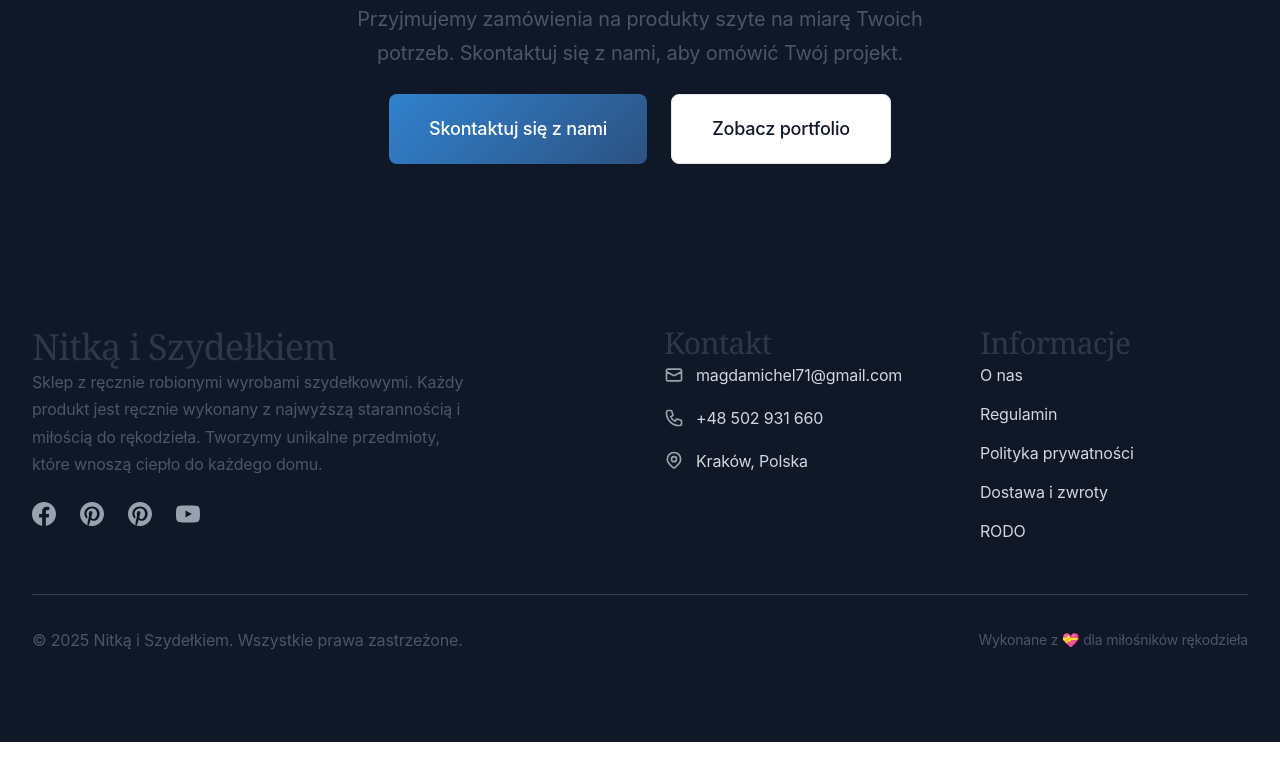
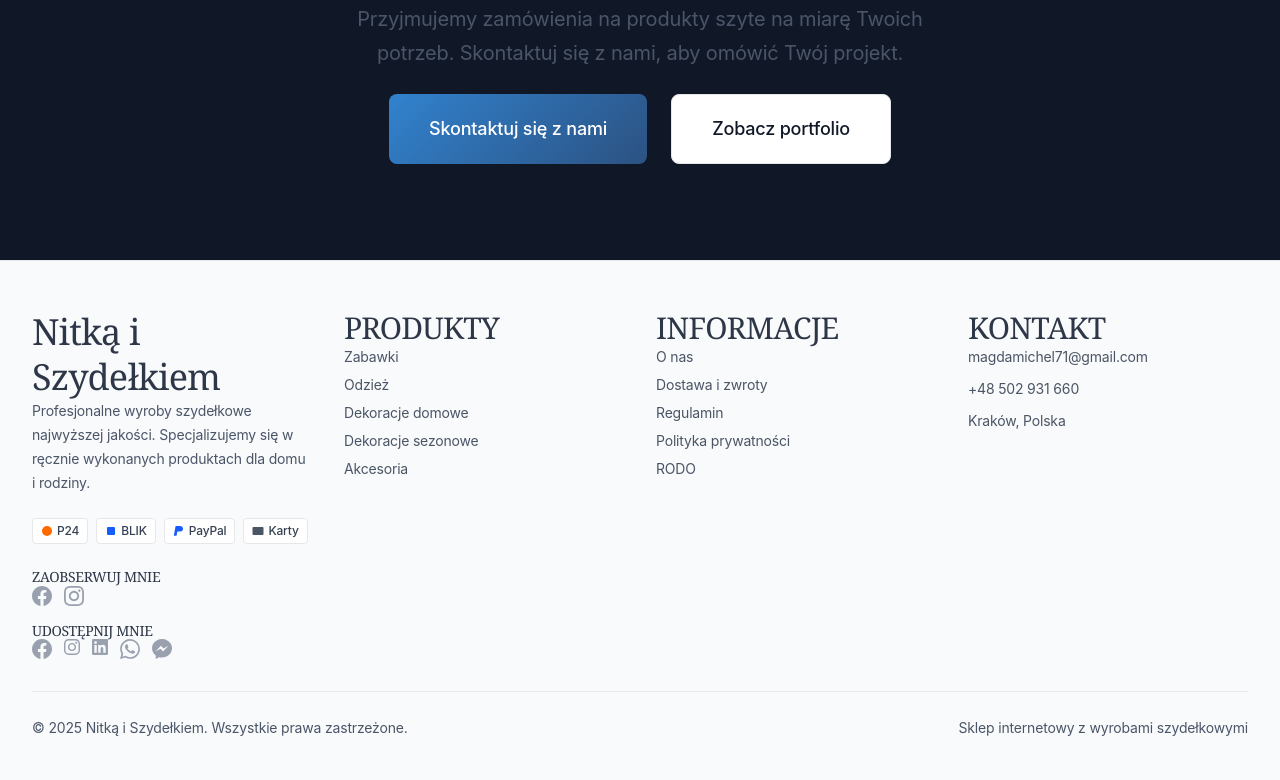
Before and after one commit to Lorexowy/nitkaiszydelkiem, a Next.js app: page / in a window 1280 px wide. Shown: the part 3168-3948 px from the top of the page. Before the commit the page ends 3910 px from the top, so only its background shows below. Built offline with nearby package versions, Linux system fonts and the light colour scheme.

Commit message:
poprawa footer

```diff
--- a/src/components/common/Footer.tsx
+++ b/src/components/common/Footer.tsx
@@ -1,4 +1,6 @@
 // src/components/common/Footer.tsx
+'use client';
+
 import React from 'react';
 import { APP_CONFIG } from '@/lib/constants';
 
@@ -6,122 +8,229 @@
   const currentYear = new Date().getFullYear();
 
   return (
-    <footer className="bg-gray-900 text-white">
-      <div className="max-w-7xl mx-auto px-4 sm:px-6 lg:px-8 py-16">
-        <div className="grid grid-cols-1 md:grid-cols-2 lg:grid-cols-4 gap-12">
+    <footer className="bg-gray-50 border-t border-gray-200">
+      <div className="max-w-7xl mx-auto px-4 sm:px-6 lg:px-8 py-12">
 
-          {/* O nas - szerszy na mobile i tablet */}
-          <div className="lg:col-span-2">
-            <h3 className="logo text-white text-2xl mb-6">
+        {/* Główna treść footer */}
+        <div className="grid grid-cols-1 md:grid-cols-2 lg:grid-cols-4 gap-8">
+
+          {/* O firmie + płatności */}
+          <div className="lg:col-span-1">
+            <h3 className="text-lg font-semibold text-gray-900 mb-4">
               {APP_CONFIG.name}
             </h3>
-            <p className="text-gray-300 mb-6 leading-relaxed max-w-md">
-              {APP_CONFIG.description}. Każdy produkt jest ręcznie wykonany z najwyższą starannością
-              i miłością do rękodzieła. Tworzymy unikalne przedmioty, które wnoszą ciepło do każdego domu.
+            <p className="text-gray-600 text-sm leading-relaxed mb-6">
+              Profesjonalne wyroby szydełkowe najwyższej jakości.
+              Specjalizujemy się w ręcznie wykonanych produktach dla domu i rodziny.
             </p>
 
-            {/* Social Media */}
-            <div className="flex space-x-6">
+            {/* Płatności - małe, z lewej strony */}
+            <div className="mb-6">
+              <div className="flex flex-wrap gap-2">
+                <div className="flex items-center space-x-1 px-2 py-1 bg-white border border-gray-200 rounded text-xs">
+                  <svg className="w-3 h-3 text-orange-500" fill="currentColor" viewBox="0 0 24 24">
+                    <circle cx="12" cy="12" r="10"/>
+                  </svg>
+                  <span className="font-medium text-gray-700">P24</span>
+                </div>
+
+                <div className="flex items-center space-x-1 px-2 py-1 bg-white border border-gray-200 rounded text-xs">
+                  <svg className="w-3 h-3 text-blue-600" fill="currentColor" viewBox="0 0 24 24">
+                    <rect x="4" y="4" width="16" height="16" rx="2"/>
+                  </svg>
+                  <span className="font-medium text-gray-700">BLIK</span>
+                </div>
+
+                <div className="flex items-center space-x-1 px-2 py-1 bg-white border border-gray-200 rounded text-xs">
+                  <svg className="w-3 h-3 text-blue-600" fill="currentColor" viewBox="0 0 24 24">
+                    <path d="M7.076 21.337H2.47a.641.641 0 0 1-.633-.74L4.944 2.983C5.026 2.411 5.516 2 6.099 2h7.875c1.754 0 3.213.508 4.338 1.509 1.105 0.98 1.686 2.372 1.686 4.033 0 3.358-2.237 5.541-5.713 5.541H9.41c-.434 0-.817.303-.905.73L7.076 21.337z"/>
+                  </svg>
+                  <span className="font-medium text-gray-700">PayPal</span>
+                </div>
+
+                <div className="flex items-center space-x-1 px-2 py-1 bg-white border border-gray-200 rounded text-xs">
+                  <svg className="w-3 h-3 text-gray-600" fill="currentColor" viewBox="0 0 24 24">
+                    <rect x="1" y="4" width="22" height="16" rx="2"/>
+                    <path d="M1 10h22"/>
+                  </svg>
+                  <span className="font-medium text-gray-700">Karty</span>
+                </div>
+              </div>
+            </div>
+
+            {/* Zaobserwuj mnie */}
+            <div className="mb-4">
+              <h5 className="text-sm font-semibold text-gray-900 uppercase tracking-wider mb-3">
+                Zaobserwuj mnie
+              </h5>
+              <div className="flex space-x-3">
                 <a
                   href={APP_CONFIG.socialMedia.facebook}
-                className="text-gray-400 hover:text-white transition-colors"
+                  className="text-gray-400 hover:text-gray-600 transition-colors"
                   aria-label="Facebook"
                 >
-                <svg className="w-6 h-6" fill="currentColor" viewBox="0 0 24 24">
+                  <svg className="w-5 h-5" fill="currentColor" viewBox="0 0 24 24">
                     <path d="M24 12.073c0-6.627-5.373-12-12-12s-12 5.373-12 12c0 5.99 4.388 10.954 10.125 11.854v-8.385H7.078v-3.47h3.047V9.43c0-3.007 1.792-4.669 4.533-4.669 1.312 0 2.686.235 2.686.235v2.953H15.83c-1.491 0-1.956.925-1.956 1.874v2.25h3.328l-.532 3.47h-2.796v8.385C19.612 23.027 24 18.062 24 12.073z"/>
                   </svg>
                 </a>
                 <a
                   href={APP_CONFIG.socialMedia.instagram}
-                className="text-gray-400 hover:text-white transition-colors"
+                  className="text-gray-400 hover:text-gray-600 transition-colors"
                   aria-label="Instagram"
                 >
-                <svg className="w-6 h-6" fill="currentColor" viewBox="0 0 24 24">
-                  <path d="M12.017 0C5.396 0 .029 5.367.029 11.987c0 5.079 3.158 9.417 7.618 11.174-.105-.949-.199-2.403.041-3.439.219-.937 1.406-5.957 1.406-5.957s-.359-.72-.359-1.781c0-1.663.967-2.911 2.168-2.911 1.024 0 1.518.769 1.518 1.688 0 1.029-.653 2.567-.992 3.992-.285 1.193.6 2.165 1.775 2.165 2.128 0 3.768-2.245 3.768-5.487 0-2.861-2.063-4.869-5.008-4.869-3.41 0-5.409 2.562-5.409 5.199 0 1.033.394 2.143.889 2.741.099.12.112.225.085.347-.09.375-.293 1.199-.334 1.363-.053.225-.172.271-.402.165-1.495-.69-2.433-2.878-2.433-4.646 0-3.776 2.748-7.252 7.92-7.252 4.158 0 7.392 2.967 7.392 6.923 0 4.135-2.607 7.462-6.233 7.462-1.214 0-2.357-.629-2.746-1.378l-.749 2.848c-.269 1.045-1.004 2.352-1.498 3.146 1.123.345 2.306.535 3.55.535 6.624 0 11.99-5.367 11.99-11.988C24.007 5.367 18.641.001 12.017.001z"/>
+                  <svg className="w-5 h-5" fill="currentColor" viewBox="0 0 24 24">
+                    <path d="M12 2.163c3.204 0 3.584.012 4.85.07 3.252.148 4.771 1.691 4.919 4.919.058 1.265.069 1.645.069 4.849 0 3.205-.012 3.584-.069 4.849-.149 3.225-1.664 4.771-4.919 4.919-1.266.058-1.644.07-4.85.07-3.204 0-3.584-.012-4.849-.07-3.26-.149-4.771-1.699-4.919-4.92-.058-1.265-.07-1.644-.07-4.849 0-3.204.013-3.583.07-4.849.149-3.227 1.664-4.771 4.919-4.919 1.266-.057 1.645-.069 4.849-.069zm0-2.163c-3.259 0-3.667.014-4.947.072-4.358.2-6.78 2.618-6.98 6.98-.059 1.281-.073 1.689-.073 4.948 0 3.259.014 3.668.072 4.948.2 4.358 2.618 6.78 6.98 6.98 1.281.058 1.689.072 4.948.072 3.259 0 3.668-.014 4.948-.072 4.354-.2 6.782-2.618 6.979-6.98.059-1.28.073-1.689.073-4.948 0-3.259-.014-3.667-.072-4.947-.196-4.354-2.617-6.78-6.979-6.98-1.281-.059-1.69-.073-4.949-.073z"/>
+                    <path d="M12 5.838c-3.403 0-6.162 2.759-6.162 6.162s2.759 6.163 6.162 6.163 6.162-2.759 6.162-6.163c0-3.403-2.759-6.162-6.162-6.162zm0 10.162c-2.209 0-4-1.79-4-4 0-2.209 1.791-4 4-4s4 1.791 4 4c0 2.21-1.791 4-4 4zm6.406-11.845c-.796 0-1.441.645-1.441 1.44s.645 1.44 1.441 1.44c.795 0 1.439-.645 1.439-1.44s-.644-1.44-1.439-1.44z"/>
+                  </svg>
+                </a>
+              </div>
+            </div>
+
+            {/* Udostępnij mnie */}
+            <div>
+              <h5 className="text-sm font-semibold text-gray-900 uppercase tracking-wider mb-3">
+                Udostępnij mnie
+              </h5>
+              <div className="flex space-x-3">
+                <a
+                  href={`https://www.facebook.com/sharer/sharer.php?u=${encodeURIComponent(typeof window !== 'undefined' ? window.location.href : 'https://nitkaiszydelkiem.pl')}`}
+                  target="_blank"
+                  rel="noopener noreferrer"
+                  className="text-gray-400 hover:text-gray-600 transition-colors"
+                  aria-label="Udostępnij na Facebook"
+                >
+                  <svg className="w-5 h-5" fill="currentColor" viewBox="0 0 24 24">
+                    <path d="M24 12.073c0-6.627-5.373-12-12-12s-12 5.373-12 12c0 5.99 4.388 10.954 10.125 11.854v-8.385H7.078v-3.47h3.047V9.43c0-3.007 1.792-4.669 4.533-4.669 1.312 0 2.686.235 2.686.235v2.953H15.83c-1.491 0-1.956.925-1.956 1.874v2.25h3.328l-.532 3.47h-2.796v8.385C19.612 23.027 24 18.062 24 12.073z"/>
                   </svg>
                 </a>
                 <a
-                href={APP_CONFIG.socialMedia.pinterest}
-                className="text-gray-400 hover:text-white transition-colors"
-                aria-label="Pinterest"
+                  href="https://www.instagram.com/"
+                  target="_blank"
+                  rel="noopener noreferrer"
+                  className="text-gray-400 hover:text-gray-600 transition-colors"
+                  aria-label="Udostępnij na Instagram"
                 >
-                <svg className="w-6 h-6" fill="currentColor" viewBox="0 0 24 24">
-                  <path d="M12.017 0C5.396 0 .029 5.367.029 11.987c0 5.079 3.158 9.417 7.618 11.174-.105-.949-.199-2.403.041-3.439.219-.937 1.406-5.957 1.406-5.957s-.359-.72-.359-1.781c0-1.663.967-2.911 2.168-2.911 1.024 0 1.518.769 1.518 1.688 0 1.029-.653 2.567-.992 3.992-.285 1.193.6 2.165 1.775 2.165 2.128 0 3.768-2.245 3.768-5.487 0-2.861-2.063-4.869-5.008-4.869-3.41 0-5.409 2.562-5.409 5.199 0 1.033.394 2.143.889 2.741.099.12.112.225.085.347-.09.375-.293 1.199-.334 1.363-.053.225-.172.271-.402.165-1.495-.69-2.433-2.878-2.433-4.646 0-3.776 2.748-7.252 7.92-7.252 4.158 0 7.392 2.967 7.392 6.923 0 4.135-2.607 7.462-6.233 7.462-1.214 0-2.357-.629-2.746-1.378l-.749 2.848c-.269 1.045-1.004 2.352-1.498 3.146 1.123.345 2.306.535 3.55.535 6.624 0 11.99-5.367 11.99-11.988C24.007 5.367 18.641.001 12.017.001z"/>
+                  <svg className="w-4 h-4" fill="currentColor" viewBox="0 0 24 24">
+                    <path d="M12 2.163c3.204 0 3.584.012 4.85.07 3.252.148 4.771 1.691 4.919 4.919.058 1.265.069 1.645.069 4.849 0 3.205-.012 3.584-.069 4.849-.149 3.225-1.664 4.771-4.919 4.919-1.266.058-1.644.07-4.85.07-3.204 0-3.584-.012-4.849-.07-3.26-.149-4.771-1.699-4.919-4.92-.058-1.265-.07-1.644-.07-4.849 0-3.204.013-3.583.07-4.849.149-3.227 1.664-4.771 4.919-4.919 1.266-.057 1.645-.069 4.849-.069zm0-2.163c-3.259 0-3.667.014-4.947.072-4.358.2-6.78 2.618-6.98 6.98-.059 1.281-.073 1.689-.073 4.948 0 3.259.014 3.668.072 4.948.2 4.358 2.618 6.78 6.98 6.98 1.281.058 1.689.072 4.948.072 3.259 0 3.668-.014 4.948-.072 4.354-.2 6.782-2.618 6.979-6.98.059-1.28.073-1.689.073-4.948 0-3.259-.014-3.667-.072-4.947-.196-4.354-2.617-6.78-6.979-6.98-1.281-.059-1.69-.073-4.949-.073z"/>
+                    <path d="M12 5.838c-3.403 0-6.162 2.759-6.162 6.162s2.759 6.163 6.162 6.163 6.162-2.759 6.162-6.163c0-3.403-2.759-6.162-6.162-6.162zm0 10.162c-2.209 0-4-1.79-4-4 0-2.209 1.791-4 4-4s4 1.791 4 4c0 2.21-1.791 4-4 4zm6.406-11.845c-.796 0-1.441.645-1.441 1.44s.645 1.44 1.441 1.44c.795 0 1.439-.645 1.439-1.44s-.644-1.44-1.439-1.44z"/>
                   </svg>
                 </a>
                 <a
-                href={APP_CONFIG.socialMedia.youtube}
-                className="text-gray-400 hover:text-white transition-colors"
-                aria-label="YouTube"
+                  href={`https://www.linkedin.com/sharing/share-offsite/?url=${encodeURIComponent(typeof window !== 'undefined' ? window.location.href : 'https://nitkaiszydelkiem.pl')}`}
+                  target="_blank"
+                  rel="noopener noreferrer"
+                  className="text-gray-400 hover:text-gray-600 transition-colors"
+                  aria-label="Udostępnij na LinkedIn"
                 >
-                <svg className="w-6 h-6" fill="currentColor" viewBox="0 0 24 24">
-                  <path d="M23.498 6.186a3.016 3.016 0 0 0-2.122-2.136C19.505 3.545 12 3.545 12 3.545s-7.505 0-9.377.505A3.017 3.017 0 0 0 .502 6.186C0 8.07 0 12 0 12s0 3.93.502 5.814a3.016 3.016 0 0 0 2.122 2.136c1.871.505 9.376.505 9.376.505s7.505 0 9.377-.505a3.015 3.015 0 0 0 2.122-2.136C24 15.93 24 12 24 12s0-3.93-.502-5.814zM9.545 15.568V8.432L15.818 12l-6.273 3.568z"/>
+                  <svg className="w-4 h-4" fill="currentColor" viewBox="0 0 24 24">
+                    <path d="M20.447 20.452h-3.554v-5.569c0-1.328-.027-3.037-1.852-3.037-1.853 0-2.136 1.445-2.136 2.939v5.667H9.351V9h3.414v1.561h.046c.477-.9 1.637-1.85 3.37-1.85 3.601 0 4.267 2.37 4.267 5.455v6.286zM5.337 7.433a2.062 2.062 0 01-2.063-2.065 2.064 2.064 0 112.063 2.065zm1.782 13.019H3.555V9h3.564v11.452zM22.225 0H1.771C.792 0 0 .774 0 1.729v20.542C0 23.227.792 24 1.771 24h20.451C23.2 24 24 23.227 24 22.271V1.729C24 .774 23.2 0 22.222 0h.003z"/>
                   </svg>
+                </a>
+                <a
+                  href={`https://api.whatsapp.com/send?text=${encodeURIComponent('Sprawdź ten sklep: ' + (typeof window !== 'undefined' ? window.location.href : 'https://nitkaiszydelkiem.pl'))}`}
+                  target="_blank"
+                  rel="noopener noreferrer"
+                  className="text-gray-400 hover:text-gray-600 transition-colors"
+                  aria-label="Udostępnij na WhatsApp"
+                >
+                  <svg className="w-5 h-5" fill="currentColor" viewBox="0 0 24 24">
+                    <path d="M17.472 14.382c-.297-.149-1.758-.867-2.03-.967-.273-.099-.471-.148-.67.15-.197.297-.767.966-.94 1.164-.173.199-.347.223-.644.075-.297-.15-1.255-.463-2.39-1.475-.883-.788-1.48-1.761-1.653-2.059-.173-.297-.018-.458.13-.606.134-.133.298-.347.446-.52.149-.174.198-.298.298-.497.099-.198.05-.371-.025-.52-.075-.149-.669-1.612-.916-2.207-.242-.579-.487-.5-.669-.51-.173-.008-.371-.01-.57-.01-.198 0-.52.074-.792.372-.272.297-1.04 1.016-1.04 2.479 0 1.462 1.065 2.875 1.213 3.074.149.198 2.096 3.2 5.077 4.487.709.306 1.262.489 1.694.625.712.227 1.36.195 1.871.118.571-.085 1.758-.719 2.006-1.413.248-.694.248-1.289.173-1.413-.074-.124-.272-.198-.57-.347m-5.421 7.403h-.004a9.87 9.87 0 01-5.031-1.378l-.361-.214-3.741.982.998-3.648-.235-.374a9.86 9.86 0 01-1.51-5.26c.001-5.45 4.436-9.884 9.888-9.884 2.64 0 5.122 1.03 6.988 2.898a9.825 9.825 0 012.893 6.994c-.003 5.45-4.437 9.884-9.885 9.884m8.413-18.297A11.815 11.815 0 0012.05 0C5.495 0 .16 5.335.157 11.892c0 2.096.547 4.142 1.588 5.945L.057 24l6.305-1.654a11.882 11.882 0 005.683 1.448h.005c6.554 0 11.89-5.335 11.893-11.893A11.821 11.821 0 0020.465 3.488"/>
+                  </svg>
+                </a>
+                <a
+                  href="https://www.messenger.com/"
+                  target="_blank"
+                  rel="noopener noreferrer"
+                  className="text-gray-400 hover:text-gray-600 transition-colors"
+                  aria-label="Udostępnij na Messenger"
+                >
+                  <svg className="w-5 h-5" fill="currentColor" viewBox="0 0 24 24">
+                    <path d="M12 0C5.373 0 0 4.975 0 11.111c0 3.497 1.745 6.616 4.472 8.652V24l4.086-2.242c1.09.301 2.246.464 3.442.464 6.627 0 12-4.974 12-11.111C24 4.975 18.627 0 12 0zm1.191 14.963l-3.055-3.26-5.963 3.26L10.732 8.1l3.13 3.26L19.752 8.1l-6.561 6.863z"/>
+                  </svg>
+                </a>
+              </div>
+            </div>
+          </div>
+
+          {/* Produkty */}
+          <div>
+            <h4 className="text-sm font-semibold text-gray-900 uppercase tracking-wider mb-6">
+              Produkty
+            </h4>
+            <div className="space-y-2">
+              <a href="/kategorie/zabawki" className="text-gray-600 hover:text-gray-900 block text-sm transition-colors">
+                Zabawki
+              </a>
+              <a href="/kategorie/odziez" className="text-gray-600 hover:text-gray-900 block text-sm transition-colors">
+                Odzież
+              </a>
+              <a href="/kategorie/dekoracje-domowe" className="text-gray-600 hover:text-gray-900 block text-sm transition-colors">
+                Dekoracje domowe
+              </a>
+              <a href="/kategorie/dekoracje-sezonowe" className="text-gray-600 hover:text-gray-900 block text-sm transition-colors">
+                Dekoracje sezonowe
+              </a>
+              <a href="/kategorie/akcesoria" className="text-gray-600 hover:text-gray-900 block text-sm transition-colors">
+                Akcesoria
+              </a>
+            </div>
+          </div>
+
+          {/* Informacje */}
+          <div>
+            <h4 className="text-sm font-semibold text-gray-900 uppercase tracking-wider mb-6">
+              Informacje
+            </h4>
+            <div className="space-y-2">
+              <a href="/o-nas" className="text-gray-600 hover:text-gray-900 block text-sm transition-colors">
+                O nas
+              </a>
+              <a href="/dostawa-zwroty" className="text-gray-600 hover:text-gray-900 block text-sm transition-colors">
+                Dostawa i zwroty
+              </a>
+              <a href="/regulamin" className="text-gray-600 hover:text-gray-900 block text-sm transition-colors">
+                Regulamin
+              </a>
+              <a href="/polityka-prywatnosci" className="text-gray-600 hover:text-gray-900 block text-sm transition-colors">
+                Polityka prywatności
+              </a>
+              <a href="/rodo" className="text-gray-600 hover:text-gray-900 block text-sm transition-colors">
+                RODO
               </a>
             </div>
           </div>
 
           {/* Kontakt */}
           <div>
-            <h4 className="text-lg font-semibold mb-6">Kontakt</h4>
-            <div className="space-y-4 text-gray-300">
-              <div className="flex items-center space-x-3">
-                <svg className="w-5 h-5 text-gray-400" fill="none" stroke="currentColor" viewBox="0 0 24 24">
-                  <path strokeLinecap="round" strokeLinejoin="round" strokeWidth={2} d="M3 8l7.89 4.26a2 2 0 002.22 0L21 8M5 19h14a2 2 0 002-2V7a2 2 0 00-2-2H5a2 2 0 00-2 2v10a2 2 0 002 2z" />
-                </svg>
-                <a href={`mailto:${APP_CONFIG.email}`} className="hover:text-white transition-colors">
+            <h4 className="text-sm font-semibold text-gray-900 uppercase tracking-wider mb-6">
+              Kontakt
+            </h4>
+            <div className="space-y-3">
+              <div className="text-sm text-gray-600">
+                <a href={`mailto:${APP_CONFIG.email}`} className="hover:text-gray-900 transition-colors">
                   {APP_CONFIG.email}
                 </a>
               </div>
-              <div className="flex items-center space-x-3">
-                <svg className="w-5 h-5 text-gray-400" fill="none" stroke="currentColor" viewBox="0 0 24 24">
-                  <path strokeLinecap="round" strokeLinejoin="round" strokeWidth={2} d="M3 5a2 2 0 012-2h3.28a1 1 0 01.948.684l1.498 4.493a1 1 0 01-.502 1.21l-2.257 1.13a11.042 11.042 0 005.516 5.516l1.13-2.257a1 1 0 011.21-.502l4.493 1.498a1 1 0 01.684.949V19a2 2 0 01-2 2h-1C9.716 21 3 14.284 3 6V5z" />
-                </svg>
-                <a href={`tel:${APP_CONFIG.phone}`} className="hover:text-white transition-colors">
+              <div className="text-sm text-gray-600">
+                <a href={`tel:${APP_CONFIG.phone}`} className="hover:text-gray-900 transition-colors">
                   {APP_CONFIG.phone}
                 </a>
               </div>
-              <div className="flex items-start space-x-3">
-                <svg className="w-5 h-5 text-gray-400 mt-0.5" fill="none" stroke="currentColor" viewBox="0 0 24 24">
-                  <path strokeLinecap="round" strokeLinejoin="round" strokeWidth={2} d="M17.657 16.657L13.414 20.9a1.998 1.998 0 01-2.827 0l-4.244-4.243a8 8 0 1111.314 0z" />
-                  <path strokeLinecap="round" strokeLinejoin="round" strokeWidth={2} d="M15 11a3 3 0 11-6 0 3 3 0 016 0z" />
-                </svg>
-                <span>{APP_CONFIG.address}</span>
+              <div className="text-sm text-gray-600">
+                {APP_CONFIG.address}
+              </div>
             </div>
           </div>
         </div>
 
-          {/* Informacje */}
-          <div>
-            <h4 className="text-lg font-semibold mb-6">Informacje</h4>
-            <div className="space-y-3">
-              <a href="/o-nas" className="text-gray-300 hover:text-white block transition-colors">
-                O nas
-              </a>
-              <a href="/regulamin" className="text-gray-300 hover:text-white block transition-colors">
-                Regulamin
-              </a>
-              <a href="/polityka-prywatnosci" className="text-gray-300 hover:text-white block transition-colors">
-                Polityka prywatności
-              </a>
-              <a href="/dostawa-zwroty" className="text-gray-300 hover:text-white block transition-colors">
-                Dostawa i zwroty
-              </a>
-              <a href="/rodo" className="text-gray-300 hover:text-white block transition-colors">
-                RODO
-              </a>
-            </div>
-          </div>
-        </div>
-
-        {/* Copyright */}
-        <div className="border-t border-gray-700 mt-12 pt-8">
+        {/* Copyright - minimalistyczny */}
+        <div className="border-t border-gray-200 mt-8 pt-6">
           <div className="flex flex-col md:flex-row justify-between items-center space-y-4 md:space-y-0">
-            <p className="text-gray-400 text-center md:text-left">
+            <p className="text-sm text-gray-500">
               &copy; {currentYear} {APP_CONFIG.name}. Wszystkie prawa zastrzeżone.
             </p>
-            <p className="text-gray-400 text-center md:text-right text-sm">
-              Wykonane z 💝 dla miłośników rękodzieła
+            <p className="text-sm text-gray-500">
+              Sklep internetowy z wyrobami szydełkowymi
             </p>
           </div>
         </div>
```
Lines whose indentation alone changed are shown as unchanged.
